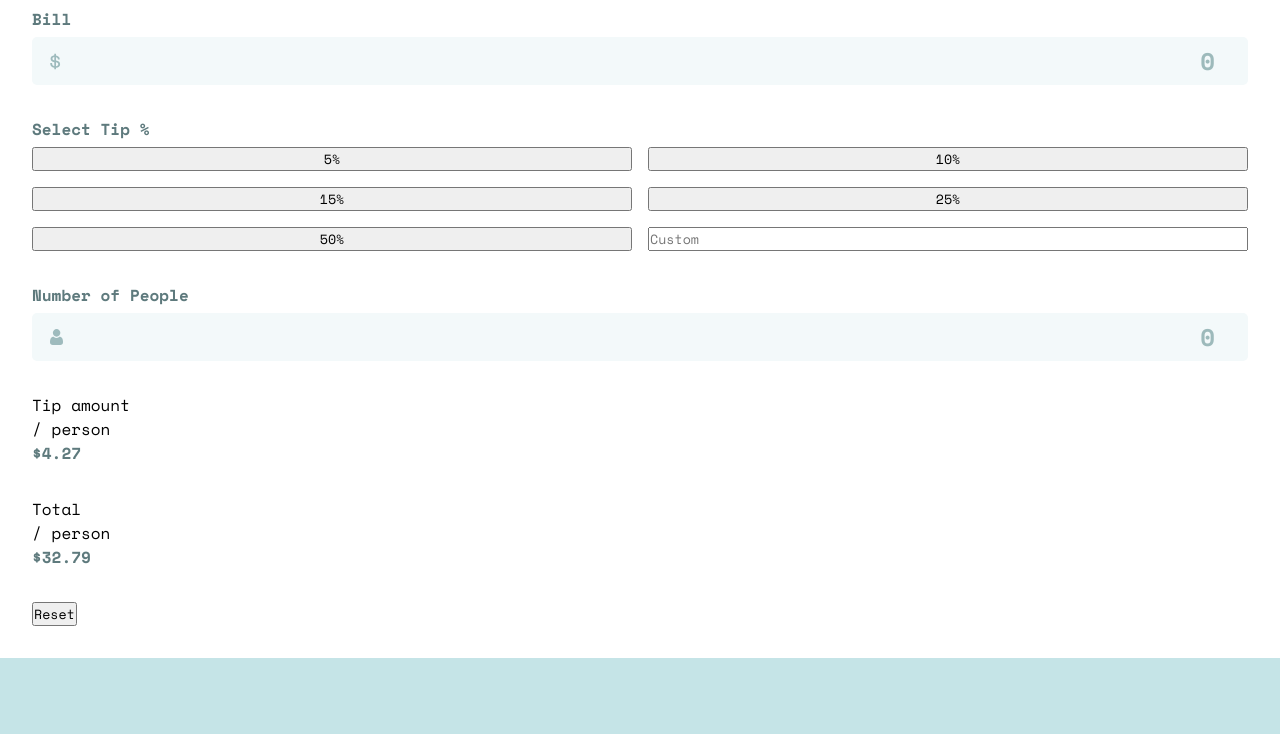
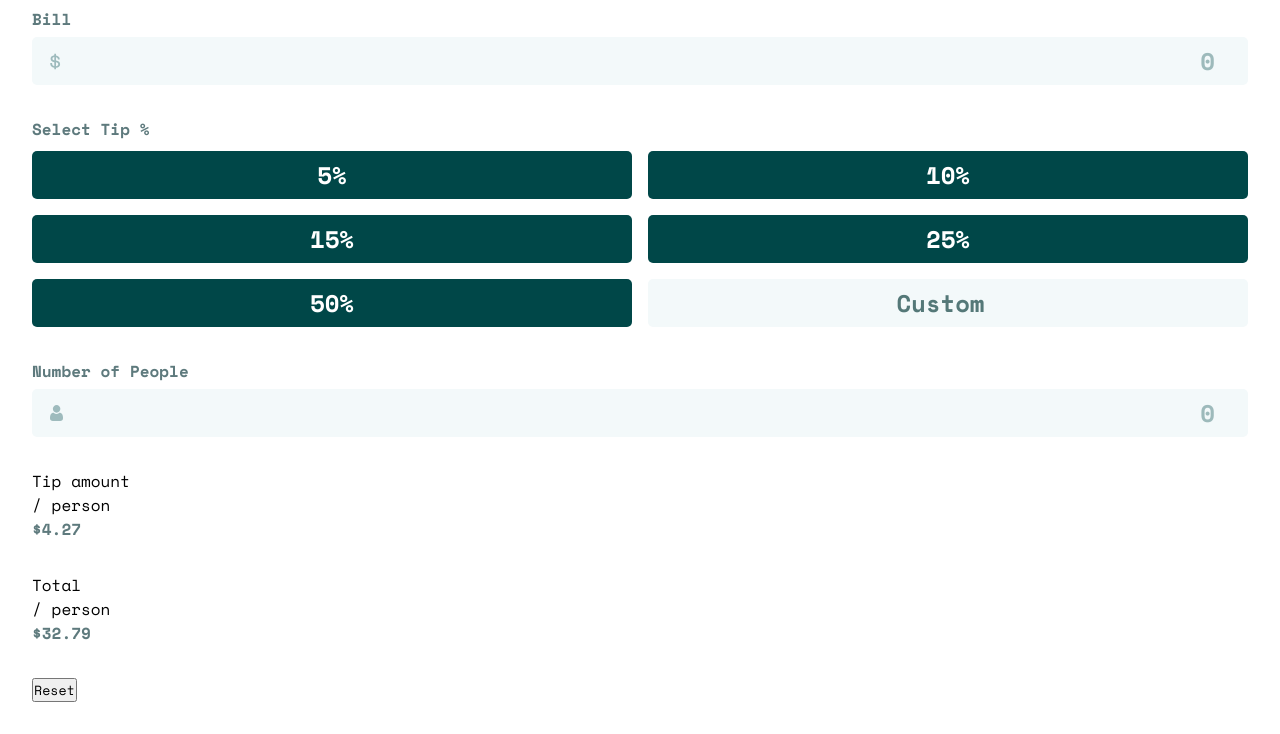
Before and after one commit to Leciane-Silva12A/calculadora-gorjeta, a plain HTML site: page index.html in a window 1280 px wide. Shown: the part 129-863 px from the top of the page. Before the commit the page ends 800 px from the top, so only its background shows below. Drawn offline with nearby package versions, Linux system fonts and the light colour scheme.

Commit message:
estilização da seção de informações finalizadas

```diff
--- a/style.css
+++ b/style.css
@@ -15,6 +15,8 @@
     --greyish-turquoise: #5E7A7D;
     --squeeze: #F3F9FA;
     --sherpa-blue : #004748;
+    --beetle-green: #547878;
+    --topaz: #26C2AE;
 }
 
 body{
@@ -74,13 +76,46 @@ main{
         }
     }
 
+    .input-box:has(input:focus){
+        outline: 2px solid var(--topaz);
+    }
+
+
     .tip > div{
         display:grid;
         grid-template-columns: 1fr 1fr;
         gap: 1.6rem;
+        margin-top: 1rem;
+
+        button{
+            border: none;
+            background: var(--sherpa-blue);
+            color: var(--white);
+            font-size: 2.4rem;
+            border-radius: .5rem;
+            padding-block: .6rem;
+            font-weight: 700;
+        }
 
         input{
             width: 100%;
+            background: var(--squeeze);
+            font-size: 2.4rem;
+            text-align: center;
+            border: none;
+            border-radius: .5rem;
+            outline: none;
+            font-weight: 700;
+            color: var(--sherpa-blue);
+
+            &::placeholder{
+                color: var(--beetle-green);
+            }
+
+            &:focus{
+                outline: 2px solid var(--topaz);
+            }
+
         }
     }
 }
```
